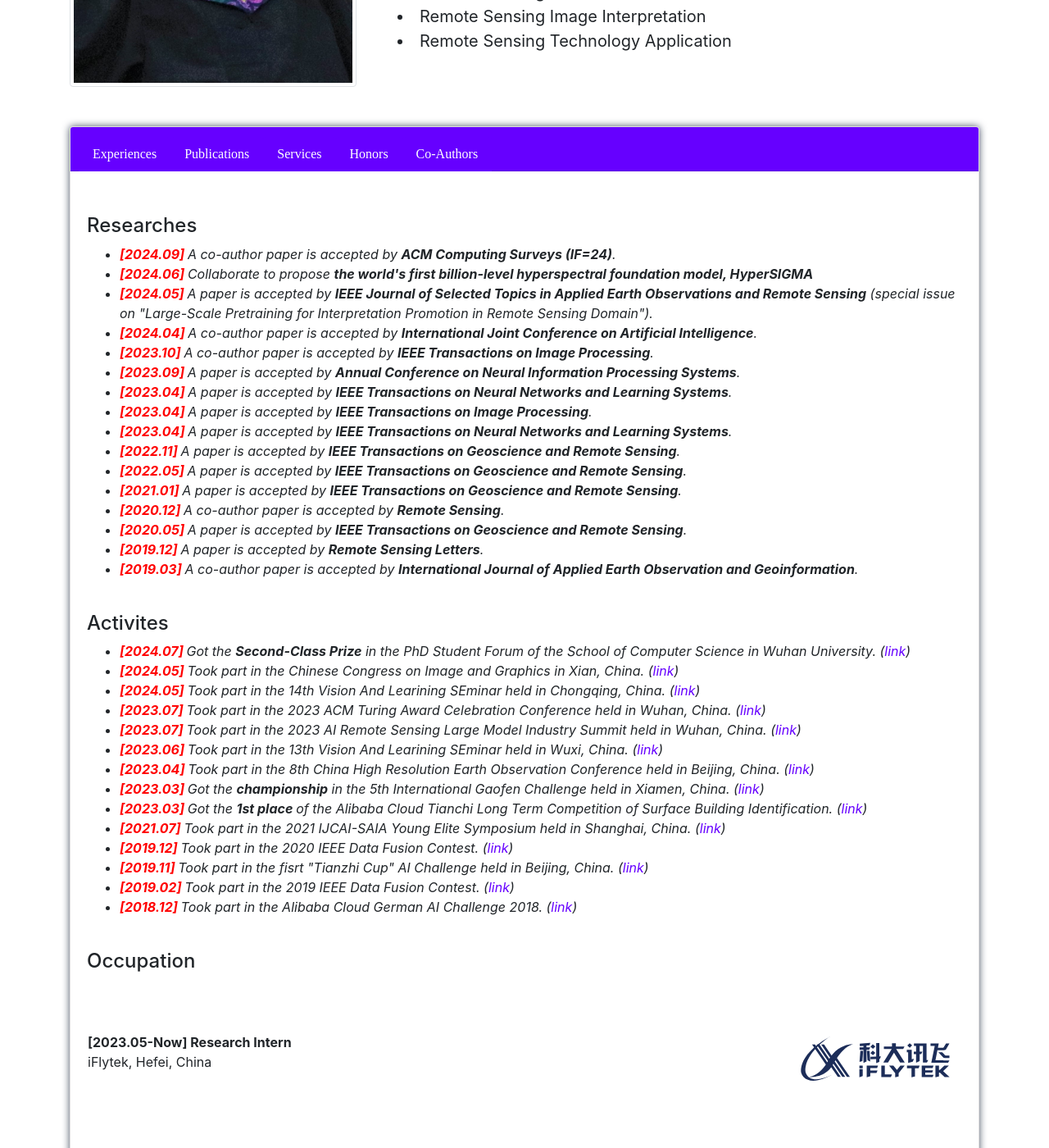
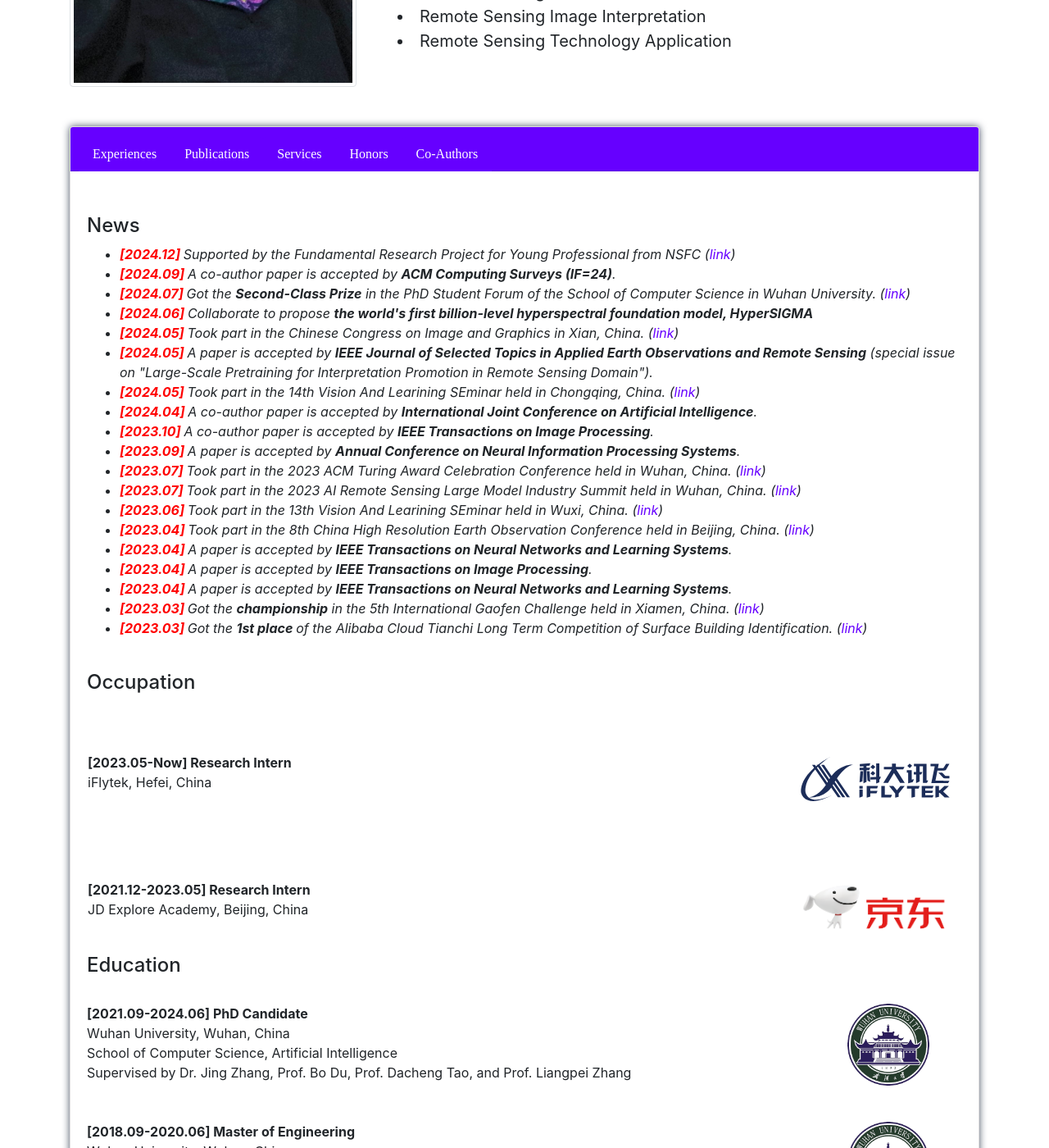
Before and after one commit to DotWang/DotWang.github.io, a Jekyll site: the page built from index.md, in a window 1280 px wide and 1400 px high, scrolled down 422 px. Shown: the whole window at 82% size. Built offline with Jekyll 4.4.1, drawn with Linux system fonts in a browser that asks for light colours; nearby versions of some CDN libraries; comment, search, counter and statistics services are not loaded.

Commit message:
Update exp.html

```diff
--- a/_includes/exp.html
+++ b/_includes/exp.html
@@ -1,49 +1,28 @@
-<A NAME="R_News"><h4>Researches</h4></A>
+<A NAME="R_News"><h4>News</h4></A>
 <i>
 <ul>
+<li> <b> <font color="#FF0000">[2024.12]</font> </b> Supported by the Fundamental Research Project for Young Professional from NSFC (<a href="https://sigma.whu.edu.cn/info/1051/2211.htm" target="_blank">link</a>)</li>
 <li> <b> <font color="#FF0000">[2024.09]</font> </b> A co-author paper is accepted by <b>ACM Computing Surveys (IF=24)</b>.</li>
+<li> <b> <font color="#FF0000">[2024.07]</font> </b> Got the <b>Second-Class Prize</b> in the PhD Student Forum of the School of Computer Science in Wuhan University. (<a href="https://cs.whu.edu.cn/info/1054/44931.htm" target="_blank">link</a>)</li>
 <li> <b> <font color="#FF0000">[2024.06]</font> </b> Collaborate to propose <b>the world's first billion-level hyperspectral foundation model, HyperSIGMA</b></li>
+<li> <b> <font color="#FF0000">[2024.05]</font> </b> Took part in the Chinese Congress on Image and Graphics in Xian, China. (<a href="/assets/img/exp/ccig_2024.jpg" target="_blank">link</a>)</li>
 <li> <b> <font color="#FF0000">[2024.05]</font> </b> A paper is accepted by <b>IEEE Journal of Selected Topics in Applied Earth Observations and Remote Sensing</b> (special issue on "Large-Scale Pretraining for Interpretation Promotion in Remote Sensing Domain").</li>
+<li> <b> <font color="#FF0000">[2024.05]</font> </b> Took part in the 14th Vision And Learining SEminar held in Chongqing, China. (<a href="/assets/img/exp/valse_2024.jpg" target="_blank">link</a>)</li>
 <li> <b> <font color="#FF0000">[2024.04]</font> </b> A co-author paper is accepted by <b>International Joint Conference on Artificial Intelligence</b>.</li>
 <li> <b> <font color="#FF0000">[2023.10]</font> </b> A co-author paper is accepted by <b>IEEE Transactions on Image Processing</b>.</li>
 <li> <b> <font color="#FF0000">[2023.09]</font> </b> A paper is accepted by <b>Annual Conference on Neural Information Processing Systems</b>.</li>
-<li> <b> <font color="#FF0000">[2023.04]</font> </b> A paper is accepted by <b>IEEE Transactions on Neural Networks and Learning Systems</b>.</li>
-<li> <b> <font color="#FF0000">[2023.04]</font> </b> A paper is accepted by <b>IEEE Transactions on Image Processing</b>.</li>
-<li> <b> <font color="#FF0000">[2023.04]</font> </b> A paper is accepted by <b>IEEE Transactions on Neural Networks and Learning Systems</b>.</li>
-<li> <b> <font color="#FF0000">[2022.11]</font> </b> A paper is accepted by <b>IEEE Transactions on Geoscience and Remote Sensing</b>.</li>
-<li> <b> <font color="#FF0000">[2022.05]</font> </b> A paper is accepted by <b>IEEE Transactions on Geoscience and Remote Sensing</b>.</li>
-<li> <b> <font color="#FF0000">[2021.01]</font> </b> A paper is accepted by <b>IEEE Transactions on Geoscience and Remote Sensing</b>.</li>
-<li> <b> <font color="#FF0000">[2020.12]</font> </b> A co-author paper is accepted by <b>Remote Sensing</b>.</li>
-<li> <b> <font color="#FF0000">[2020.05]</font> </b> A paper is accepted by <b>IEEE Transactions on Geoscience and Remote Sensing</b>.</li>
-<li> <b> <font color="#FF0000">[2019.12]</font> </b> A paper is accepted by <b>Remote Sensing Letters</b>.</li>
-<li> <b> <font color="#FF0000">[2019.03]</font> </b> A co-author paper is accepted by <b>International Journal of Applied Earth Observation and Geoinformation</b>.</li>
-</ul>
-</i>
-<br />
-
-
-
-<A NAME="A_News"><h4>Activites</h4></A>
-<i>
-<ul>
-<li> <b> <font color="#FF0000">[2024.07]</font> </b> Got the <b>Second-Class Prize</b> in the PhD Student Forum of the School of Computer Science in Wuhan University. (<a href="https://cs.whu.edu.cn/info/1054/44931.htm" target="_blank">link</a>)</li>
-<li> <b> <font color="#FF0000">[2024.05]</font> </b> Took part in the Chinese Congress on Image and Graphics in Xian, China. (<a href="/assets/img/exp/ccig_2024.jpg" target="_blank">link</a>)</li>
-<li> <b> <font color="#FF0000">[2024.05]</font> </b> Took part in the 14th Vision And Learining SEminar held in Chongqing, China. (<a href="/assets/img/exp/valse_2024.jpg" target="_blank">link</a>)</li>
 <li> <b> <font color="#FF0000">[2023.07]</font> </b> Took part in the 2023 ACM Turing Award Celebration Conference held in Wuhan, China. (<a href="/assets/img/exp/acmturc_2023.jpg" target="_blank">link</a>)</li>
 <li> <b> <font color="#FF0000">[2023.07]</font> </b> Took part in the 2023 AI Remote Sensing Large Model Industry Summit held in Wuhan, China. (<a href="/assets/img/exp/rslargemodel_2023.jpg" target="_blank">link</a>)</li>
 <li> <b> <font color="#FF0000">[2023.06]</font> </b> Took part in the 13th Vision And Learining SEminar held in Wuxi, China. (<a href="/assets/img/exp/valse_2023.jpg" target="_blank">link</a>)</li>
 <li> <b> <font color="#FF0000">[2023.04]</font> </b> Took part in the 8th China High Resolution Earth Observation Conference held in Beijing, China. (<a href="/assets/img/exp/gaofen_2023.jpg" target="_blank">link</a>)</li>
+<li> <b> <font color="#FF0000">[2023.04]</font> </b> A paper is accepted by <b>IEEE Transactions on Neural Networks and Learning Systems</b>.</li>
+<li> <b> <font color="#FF0000">[2023.04]</font> </b> A paper is accepted by <b>IEEE Transactions on Image Processing</b>.</li>
+<li> <b> <font color="#FF0000">[2023.04]</font> </b> A paper is accepted by <b>IEEE Transactions on Neural Networks and Learning Systems</b>.</li>
 <li> <b> <font color="#FF0000">[2023.03]</font> </b> Got the <b>championship</b> in the 5th International Gaofen Challenge held in Xiamen, China. (<a href="https://liesmars.whu.edu.cn/info/1056/7243.htm" target="_blank">link</a>)</li>
 <li> <b> <font color="#FF0000">[2023.03]</font> </b> Got the <b> 1st place </b> of the Alibaba Cloud Tianchi Long Term Competition of Surface Building Identification. (<a href="/assets/img/exp/tianchi_building.png" target="_blank">link</a>)</li>
-<li> <b> <font color="#FF0000">[2021.07]</font> </b> Took part in the 2021 IJCAI-SAIA Young Elite Symposium held in Shanghai, China. (<a href="/assets/img/exp/saia.jpg" target="_blank">link</a>)</li>
-<li> <b> <font color="#FF0000">[2019.12]</font> </b> Took part in the 2020 IEEE Data Fusion Contest. (<a href="http://www.classic.grss-ieee.org/community/technical-committees/data-fusion/2020-ieee-grss-data-fusion-contest/" target="_blank">link</a>)</li>
-<li> <b> <font color="#FF0000">[2019.11]</font> </b> Took part in the fisrt "Tianzhi Cup" AI Challenge held in Beijing, China. (<a href="/assets/img/exp/tzb.jpg" target="_blank">link</a>)</li>
-<li> <b> <font color="#FF0000">[2019.02]</font> </b> Took part in the 2019 IEEE Data Fusion Contest. (<a href="http://www.classic.grss-ieee.org/community/technical-committees/data-fusion/2019-ieee-grss-data-fusion-contest/" target="_blank">link</a>)</li>
-<li> <b> <font color="#FF0000">[2018.12]</font> </b> Took part in the Alibaba Cloud German AI Challenge 2018. (<a href="https://tianchi.aliyun.com/competition/entrance/231683/introduction" target="_blank">link</a>)</li>
 </ul>
 </i>
 <br />
-
 
 
 <A NAME="Experience"><h4> Occupation</h4></A>
```
